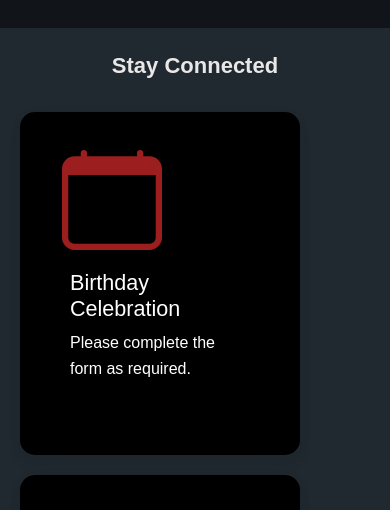
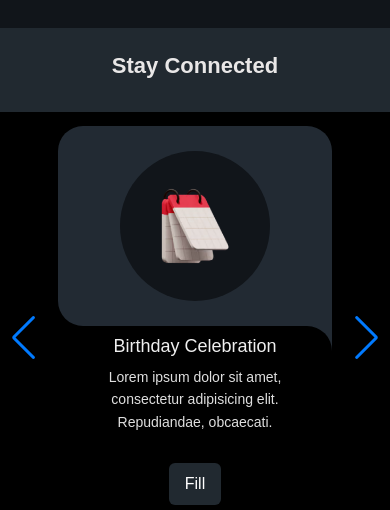
Before and after one commit to Joshuajam88/Ark-of-Noah, a website: page index.html in a window 390 px wide. Shown: the part 287-797 px from the top of the page. Drawn offline with nearby package versions, Linux system fonts and the light colour scheme.

Commit message:
New update

```diff
--- a/Ark.css
+++ b/Ark.css
@@ -1,10 +1,10 @@
 body{
     margin: 0;
     padding: 0;
-    box-sizing: 15px;
     font-family: Arial, Helvetica, sans-serif;
     color: rgb(233, 231, 231);
     background-color: #212930;
+
 }
 .header{
     line-height: 5px;
@@ -67,6 +67,129 @@ body{
 .arrow{
     padding: 40px;
 }
+.btn-dark{
+    display: none;
+}
+
+
+/* card image swipper start*/
+.slide-container{
+    max-width: 1120px;
+    width: 100%;
+    background-color: black;
+    padding: 40px 0;
+}
+.slide-content{
+    display: none;
+    margin: 0 40px;
+    background-color: #212930;
+    overflow: hidden;
+    border-radius: 25px;
+    border-bottom-width: 50px;
+}
+.card{
+    border-radius: 25px;
+    background-color: #11151A;
+}
+.image-content, .card-content{
+    display: flex;
+    flex-direction: column;
+    align-items: center;
+    padding: 10px 14px;
+}
+.image-content{
+    position: relative;
+    row-gap: 5px;
+    padding: 25px 0;
+}
+.overlay{
+    position: absolute;
+    left: 0;
+    top: 0;
+    height: 100%;
+    width: 100%;
+    background-color: #222a33;
+    border-radius: 25px 25px 0 25px;
+}
+.overlay::before,
+.overlay::after{
+    content: '';
+    position: absolute;
+    right: 0;
+    bottom: -40px;
+    height: 40px;
+    width: 40px;
+    background-color: #222a33;
+}
+.overlay::after{
+    border-radius: 0 25px 0 0;
+    background-color: #11151A;
+}
+.card-image{
+    position: relative;
+    height: 150px;
+    width: 150px;
+    border-radius: 50%;
+    background: #11151A;
+    padding: 3px;
+}
+.card-image .card-img{
+    height: 100%;
+    width: 100%;
+    object-fit: cover;
+}
+.name{
+    font-size: 18px;
+    font-weight: 500;
+    color: #efefef;
+}
+.description{
+    font-size: 14px;
+    color: #dfdfdf;
+    text-align: center;
+}
+.button{
+    border: none;
+    font-size: 16px;
+    color: #fff;
+    padding: 8px 16px;
+    background-color: #212930;
+    border-radius: 6px;
+    margin: 14px;
+    cursor: pointer;
+    transition: all 0.3s ease;
+}
+.button:hover{
+    background: #323c44;
+}
+.swiper-navBtn{
+    color: #323c44;
+    transition:  color 0.3s ease;
+}
+.swiper-navBtn:hover{
+    color: #242b31;
+}
+.swiper-navBtn::before,
+.swiper-navBtn::after{
+    font-size: 40px;
+}
+.swiper-button-next{
+    right: 0;
+}
+.swiper-button-prev{
+    left: 0;
+}
+.swiper-pagination-bullets{
+    opacity: 1;
+}
+.swiper-pagination-bullets-active{
+    background-color: #fff;
+}
+
+
+
+
+
 
 
 @media only screen and (max-width: 650px) {
@@ -89,7 +212,18 @@ body{
     }
     .card{
         background-color: black;
-        margin: 0 10px 20px 20px;
-        width: 280px;
+        display: none;
+        width: 90%;
     }
+    .btn-dark{
+        display: block;
+        align-items: center;
+    }
+    .overlay::after{
+        background-color: black;
+    }
+   .slide-content{
+    display: flex;
+    background-color: black;
+   }
 }
--- /dev/null
+++ b/Ark.js
@@ -0,0 +1,17 @@
+var swiper = new Swiper(".slide-content", {
+    slidesPerView: 1,
+    spaceBetween: 25,
+    loop: true,
+    centerSlide: 'true',
+    fade: 'true',
+    grabCursor: 'true',
+    pagination: {
+      el: ".swiper-pagination",
+      clickable: true,
+      dynamicBullets: true,
+    },
+    navigation: {
+      nextEl: ".swiper-button-next",
+      prevEl: ".swiper-button-prev",
+    },
+  });
--- a/index.html
+++ b/index.html
@@ -25,6 +25,8 @@
     <!-- MDB -->
     <script> type="text/javascript"
     src="https://cdnjs.cloudflare.com/ajax/libs/mdb-ui-kit/6.1.0/mdb.min.js"</script>
+    <link rel="stylesheet" href="https://cdn.jsdelivr.net/npm/swiper@9.0.3/swiper-bundle.min.css">
+    <script src="https://cdn.jsdelivr.net/npm/swiper@9.0.3/swiper-bundle.min.js"></script>
 </head>
 <body>
     <section class="header">
@@ -57,7 +59,7 @@
         </div>
 
         <div class="container card" aria-setsize="100px">
-            <a href="#">
+            <a href="Birthday.html">
             <div class="row card-body">
                     <div class="col-md-1"><svg xmlns="http://www.w3.org/2000/svg" width="100" height="100" fill="currentColor" class="bi bi-calendar calender" viewBox="0 0 16 16">
                         <path d="M3.5 0a.5.5 0 0 1 .5.5V1h8V.5a.5.5 0 0 1 1 0V1h1a2 2 0 0 1 2 2v11a2 2 0 0 1-2 2H2a2 2 0 0 1-2-2V3a2 2 0 0 1 2-2h1V.5a.5.5 0 0 1 .5-.5zM1 4v10a1 1 0 0 0 1 1h12a1 1 0 0 0 1-1V4H1z"/>
@@ -65,6 +67,9 @@
                     <div class="col-md-10 Birthday">
                         <h4>Birthday Celebration</h4>
                         <p>Please complete the form as required.</p>
+                        <div class="d-grid gap-2 d-md-flex justify-content-md-center">
+                            <button type="button" class="btn btn-dark btn-rounded">Fill</button>
+                        </div>
                     </div>
                     <div class="col-md-1 arrow">
                         <svg xmlns="http://www.w3.org/2000/svg" width="35" height="35" fill="currentColor" class="bi bi-arrow-up-right" viewBox="0 0 16 16">
@@ -85,6 +90,9 @@
                     <div class="col-md-10 Birthday">
                         <h4>Ark of Noah Transport Service</h4>
                         <p>Please check the available routes and contact details of the driver. Thank you.</p>
+                        <div class="d-grid gap-2 d-md-flex justify-content-md-center">
+                            <button type="button" class="btn btn-dark btn-rounded">Check routes</button>
+                        </div>
                     </div>
                     <div class="col-md-1 arrow">
                         <svg xmlns="http://www.w3.org/2000/svg" width="35" height="35" fill="currentColor" class="bi bi-arrow-up-right" viewBox="0 0 16 16">
@@ -106,6 +114,9 @@
                     <div class="col-md-10 Birthday">
                         <h4>Ark of Noah Podcast</h4>
                         <p>We exist to give eloquent expressionto the wisdom of God</p>
+                        <div class="d-grid gap-2 d-md-flex justify-content-md-center">
+                            <button type="button" class="btn btn-dark btn-rounded">Listen</button>
+                        </div>
                     </div>
                     <div class="col-md-1 arrow">
                         <svg xmlns="http://www.w3.org/2000/svg" width="35" height="35" fill="currentColor" class="bi bi-arrow-up-right" viewBox="0 0 16 16">
@@ -115,8 +126,74 @@
             </div>
             </a>
         </div>
+
+
+
     </section>
-    <!-- Card end-point -->
 
+    <!-- Card image swipper starting point -->
+    <div class="slide-container swiper">
+        <div class="slide-content">
+            <div class="card-wrapper swiper-wrapper">
+                <div class="card swiper-slide">
+                    <div class="image-content">
+                        <span class="overlay"></span>
+
+                        <div class="card-image">
+                            <img src="img/calender.avif" alt="" class="card-img">
+                        </div>
+                    </div>
+
+                    <div class="card-content">
+                        <h2 class="name">Birthday Celebration</h2>
+                        <p class="description">Lorem ipsum dolor sit amet, consectetur adipisicing elit. Repudiandae, obcaecati.</p>
+
+                        <a href="Birthday.html"><button class="button">Fill</button></a>
+                    </div>
+                </div>
+
+                <div class="card swiper-slide">
+                    <div class="image-content">
+                        <span class="overlay"></span>
+
+                        <div class="card-image">
+                            <img style="border-radius: 100%; width: 100%; height: 100%;" src="img/circle.avif" alt="" class="card-img">
+                        </div>
+                    </div>
+
+                    <div class="card-content">
+                        <h2 class="name">Ark of Noah transport Service</h2>
+                        <p class="description">Lorem ipsum dolor sit amet, consectetur adipisicing elit. Repudiandae, obcaecati.</p>
+
+                        <button class="button">Check routes</button>
+                    </div>
+                </div>
+
+                <div class="card swiper-slide">
+                    <div class="image-content">
+                        <span class="overlay"></span>
+
+                        <div class="card-image">
+                            <img style="border-radius: 100%;" src="img/podcast.avif" alt="" class="card-img">
+                        </div>
+                    </div>
+
+                    <div class="card-content">
+                        <h2 class="name">Ark of Noah Podcast</h2>
+                        <p class="description">Lorem ipsum dolor sit amet, consectetur adipisicing elit. Repudiandae, obcaecati.</p>
+
+                        <button class="button">Listen</button>
+                    </div>
+                </div>
+            </div>
+        </div>
+
+
+        <div class="swiper-button-next swiper-navBtn"></div>
+        <div class="swiper-button-prev swiper-navBtn"></div>
+        <div class="swiper-pagination"></div>
+    </div>
+    <!-- Card swipper end-point -->
+    <script src="Ark.js"></script>
 </body>
 </html>
--- a/package.json
+++ b/package.json
@@ -1,6 +1,7 @@
 {
   "dependencies": {
     "bootstrap-icons": "^1.10.3",
-    "mdb-ui-kit": "^6.1.0"
+    "mdb-ui-kit": "^6.1.0",
+    "swiper": "^9.0.3"
   }
 }
```
Also changed, not shown: Birthday.css (added, +20 -0 lines), Birthday.html (added, +132 -0 lines), img/calender.avif (added), img/circle.avif (added), img/facebook.svg (deleted), img/instagram.svg (deleted), img/podcast.avif (added), img/telegram.svg (deleted), img/whatsapp.svg (deleted), img/youtube.svg (deleted), 1 other file.
